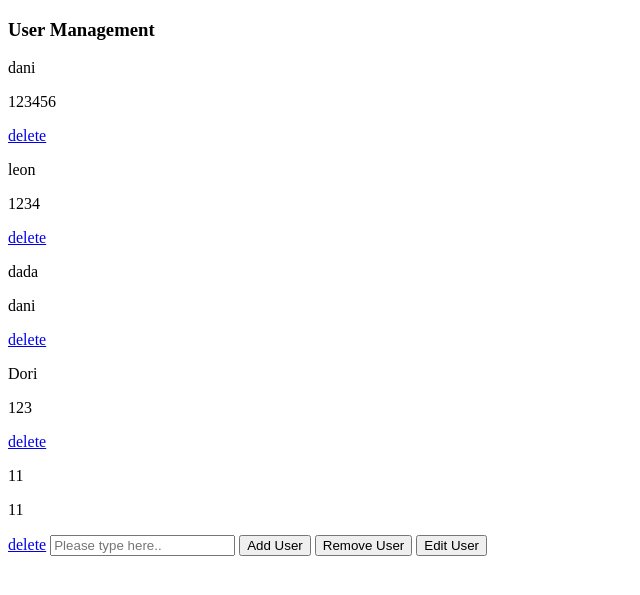
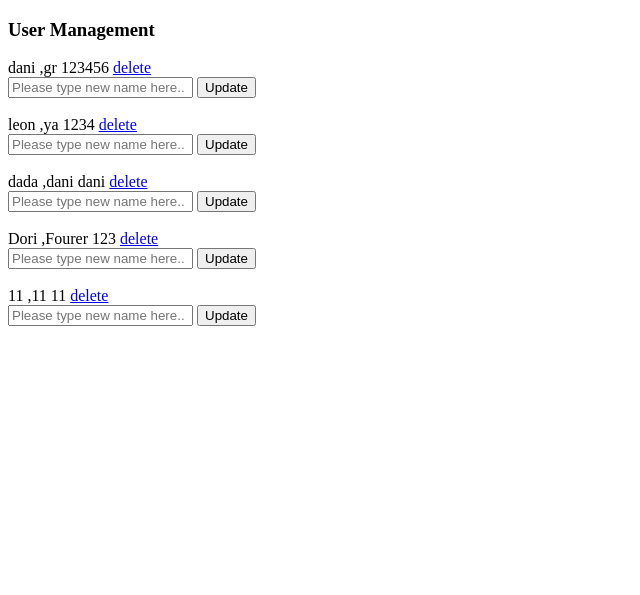
Before and after one commit to dori654/LogiGate, a Flask app: template templates/dashboard1.html in a window 1280 px wide. Shown: the top 595 px of the page, without its empty margins (0-640 px from the left). Run offline with Flask 2, Linux system fonts and the light colour scheme; the template is opened without the code that fills it: values that come from a table or form of the project are taken from there, others are empty; data comes from the database, SQL or seed files in the repository; both versions use the stored data as it was after the commit.

Commit message:
User update 2.2.4,2.2.5

```diff
--- a/main.py
+++ b/main.py
@@ -86,5 +86,19 @@ def register():
     return render_template('register.html')
 
 
+@app.route('/update/<int:id>', methods=['GET','POST'])
+def update(id):
+    data = User.query.get(id)
+    if request.method == "POST":
+        data.name = request.form['name']
+        try:
+            db.session.commit()
+            return redirect('/dashboard1.html')
+        except:
+            return "There was a problem udating that user"
+    else:
+        return render_template('Bad Username')
+    return redirect('/dashboard3.html')
+
 if __name__ == '__main__':
     app.run(debug=True)
--- a/templates/dashboard1.html
+++ b/templates/dashboard1.html
@@ -12,19 +12,16 @@
 <body>
   <h3>User Management</h3>
   {%for data in users_db%}
-  <p> {{data.name}}</p>
-  <p> {{data.password}}</p>
+  {{data.name}} ,{{data.last}}
+   {{data.password}}
+  <a href="/delete/{{data.id}}">delete</a>
+  <form method="post" action="/update/{{data.id}}">
+    <input name="name" for="name" placeholder="Please type new name here.." />
+    <button id="myBtn1" onclick="">Update</button>
+  </form>
+  <br>
+  {%endfor%}
 
-  <a href="/delete/{{data.id}}">delete</a>
-  {%endfor%}
-  <input id="myInput" placeholder="Please type here.." />
-  <button id="myBtn1" onclick="">Add User</button>
-  <button id="myBtn2" onclick="">Remove User</button>
-  <button id="myBtn3" onclick="">Edit User</button>
-  <script>
-    function myfun() { }
-
-  </script>
 </body>
 
 </html>
```
Also changed, not shown: db/database.db.
